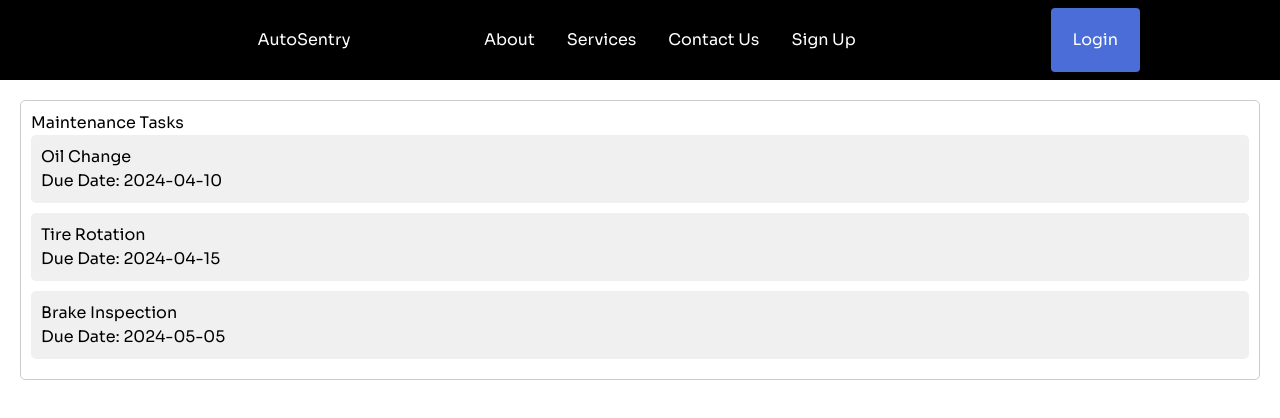
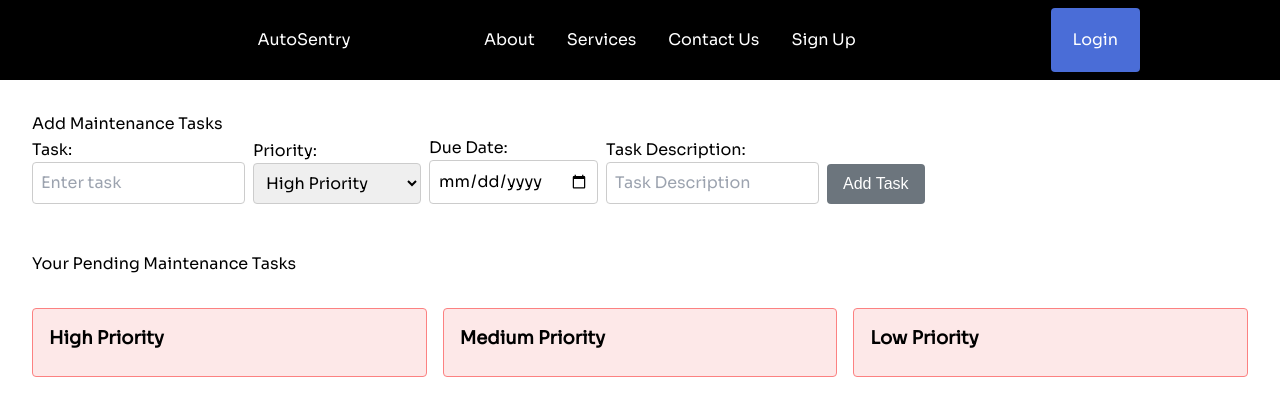
Before and after one commit to kalviumcommunity/S51_Akhil_Capstone_AutoSentry, a React (Vite) app in the folder frontend/Auto-Sentry/: page /maintenancetasks in a window 1280 px wide. Shown: the top 418 px of the page. Built offline with nearby package versions, Linux system fonts and the light colour scheme.

Commit message:
Created a Maintenance task Menu

```diff
--- a/frontend/Auto-Sentry/package.json
+++ b/frontend/Auto-Sentry/package.json
@@ -33,7 +33,7 @@
     "eslint-plugin-react": "^7.34.0",
     "eslint-plugin-react-hooks": "^4.6.0",
     "eslint-plugin-react-refresh": "^0.4.5",
-    "tailwindcss": "^3.4.1",
+    "tailwindcss": "^3.4.3",
     "vite": "^5.1.6"
   }
 }
--- /dev/null
+++ b/frontend/Auto-Sentry/src/pages/Maintenance Tasks/Action.css
@@ -0,0 +1,15 @@
+.action-container {
+    margin-top: 0.5rem;
+    display: flex;
+    justify-content: space-between;
+  }
+
+  .action-button {
+    width: 100%;
+    margin: 5px;
+    background-color: #6b7280;
+    color: #ffffff;
+    padding: 0.5rem;
+    border-radius: 0.25rem;
+    cursor: pointer;
+  }
--- /dev/null
+++ b/frontend/Auto-Sentry/src/pages/Maintenance Tasks/Action.jsx
@@ -0,0 +1,44 @@
+import React from "react";
+import './Action.css'; // Import the CSS file
+
+const Action = (props) => {
+  return (
+    <div className="action-container">
+      <button
+        className="action-button"
+        onClick={() =>
+          props.handleEditTask(
+            prompt("Edit task:", props.selectedTask.text),
+            prompt("Edit due date:", props.selectedTask.dueDate),
+            prompt("Edit description:", props.selectedTask.description)
+          )
+        }
+      >
+        Edit
+      </button>
+      <button
+        className="action-button"
+        onClick={() =>
+          props.handleChangePriority(
+            prompt("Enter new priority:", props.selectedTask.priority)
+          )
+        }
+      >
+        Change Priority
+      </button>
+      <button
+        className="action-button"
+        onClick={() => {
+          window.alert(
+            `Are you sure you want to delete the task with priority ${props.priority}?`
+          );
+          props.handleDeleteTask();
+        }}
+      >
+        Delete
+      </button>
+    </div>
+  );
+};
+
+export default Action;
--- /dev/null
+++ b/frontend/Auto-Sentry/src/pages/Maintenance Tasks/Layout.css
@@ -0,0 +1,23 @@
+.layout-container {
+    background-color: #fde8e8;
+    padding: 1rem;
+    border-radius: 0.25rem;
+    border: 1px solid #fc8181;
+  }
+
+  .layout-title {
+    font-size: 1.125rem;
+    font-weight: 600;
+    margin-bottom: 0.5rem;
+  }
+
+  .task-container {
+    background-color: #ffffff;
+    padding: 0.5rem;
+    border-radius: 0.25rem;
+    margin-bottom: 0.5rem;
+  }
+
+  .task-details {
+    cursor: pointer;
+  }
--- /dev/null
+++ b/frontend/Auto-Sentry/src/pages/Maintenance Tasks/Layout.jsx
@@ -0,0 +1,40 @@
+import React from "react";
+import Action from "./Action";
+import './Layout.css';
+
+function Layout(props) {
+  return (
+    <div className="layout-container">
+      <h2 className="layout-title">
+        {props.level} Priority
+      </h2>
+      {props.getTasksByPriority(props.level).map((task, index) => (
+        <div key={index} className="task-container">
+          <p
+            className="task-details"
+            onClick={() => props.setSelectedTask(task)}
+          >
+            <strong>{task.text}</strong>
+            <br />
+            <span>Due Date: {task.dueDate}</span>
+            <br />
+            <span>Description: {task.description}</span>
+          </p>
+          {props.selectedTask === task && (
+            <>
+              <Action
+                priority={props.level}
+                handleEditTask={props.handleEditTask}
+                handleChangePriority={props.handleChangePriority}
+                handleDeleteTask={props.handleDeleteTask}
+                selectedTask={props.selectedTask}
+              />
+            </>
+          )}
+        </div>
+      ))}
+    </div>
+  );
+}
+
+export default Layout;
--- a/frontend/Auto-Sentry/src/pages/Maintenance Tasks/Maintenancetasks.css
+++ /dev/null
@@ -1,15 +0,0 @@
-/* Maintenancetasks.css */
-
-.task-list-container {
-    margin: 20px;
-    padding: 10px;
-    border: 1px solid #ccc;
-    border-radius: 5px;
-  }
-
-  .task-item {
-    margin-bottom: 10px;
-    padding: 10px;
-    background-color: #f0f0f0;
-    border-radius: 5px;
-  }
--- a/frontend/Auto-Sentry/src/pages/Maintenance Tasks/Maintenancetasks.jsx
+++ b/frontend/Auto-Sentry/src/pages/Maintenance Tasks/Maintenancetasks.jsx
@@ -1,23 +1,15 @@
-import React from 'react';
-import './Maintenancetasks.css';
+import React from 'react'
+import TaskDashborad from './TaskDashboard';
+
+
 const Maintenancetasks = () => {
-  const tasks = [
-    { id: 1, name: 'Oil Change', dueDate: '2024-04-10' },
-    { id: 2, name: 'Tire Rotation', dueDate: '2024-04-15' },
-    { id: 3, name: 'Brake Inspection', dueDate: '2024-05-05' },
-  ];
+  return (
+    <>
+      <>
+        <TaskDashborad />
+      </>
+    </>
+  );
+}
 
-  return (
-    <div className="task-list-container">
-      <h1>Maintenance Tasks</h1>
-      {tasks.map(task => (
-        <div key={task.id} className="task-item">
-          <h3>{task.name}</h3>
-          <p>Due Date: {task.dueDate}</p>
-        </div>
-      ))}
-    </div>
-  );
-};
-
-export default Maintenancetasks;
+export default Maintenancetasks
--- /dev/null
+++ b/frontend/Auto-Sentry/src/pages/Maintenance Tasks/TaskDashboard.css
@@ -0,0 +1,50 @@
+.container {
+  padding: 2rem;
+}
+
+.task-input-section {
+  display: flex;
+  gap: 0.5rem;
+  align-items:flex-end;
+  font-family: Arial, sans-serif;
+
+}
+
+.task-input .input-field,
+.priority-select .select-field,
+.date-input .input-field,
+.description-input .input-field {
+  width: 100%;
+  border: 1px solid #ccc;
+  border-radius: 0.25rem;
+  padding: 0.5rem;
+}
+
+.submit-button {
+  display: inline-block;
+  padding: 0.5rem 1rem;
+  color: #fff;
+  background-color: #6c757d;
+  border-radius: 0.25rem;
+  text-decoration: none;
+}
+
+.task-list-section {
+  margin-top: 2rem;
+  color: #000;
+}
+
+.task-list-grid {
+  display: grid;
+  grid-template-columns: repeat(1, minmax(0, 1fr));
+}
+
+@media (min-width: 768px) {
+  .task-list-grid {
+    grid-template-columns: repeat(3, minmax(0, 1fr));
+  }
+}
+
+.task-list-grid {
+  gap: 1rem;
+}
--- /dev/null
+++ b/frontend/Auto-Sentry/src/pages/Maintenance Tasks/TaskDashboard.jsx
@@ -0,0 +1,177 @@
+import React, { useEffect, useState } from "react";
+import Layout from "./Layout";
+import "./TaskDashboard.css";
+
+const TaskDashboard = () => {
+  const [tasks, setTasks] = useState([]);
+  const [textInput, setTextInput] = useState("");
+  const [selectedPriority, setSelectedPriority] = useState("High");
+  const [selectedTask, setSelectedTask] = useState(null);
+  const [dueDate, setDueDate] = useState("");
+  const [taskDescription, setTaskDescription] = useState("");
+
+  useEffect(() => {
+    const storedTasks = localStorage.getItem("tasks");
+    if (storedTasks) {
+      setTasks(JSON.parse(storedTasks));
+    }
+  }, []);
+
+  useEffect(() => {
+    localStorage.setItem("tasks", JSON.stringify(tasks));
+  }, [tasks]);
+
+  const handleTextInputChange = (event) => {
+    setTextInput(event.target.value);
+  };
+
+  const handlePriorityChange = (event) => {
+    setSelectedPriority(event.target.value);
+  };
+
+  const handleDueDateChange = (event) => {
+    setDueDate(event.target.value);
+  };
+
+  const handleTaskDescriptionChange = (event) => {
+    setTaskDescription(event.target.value);
+  };
+
+  const handleTaskSubmit = () => {
+    if (textInput.trim() === "") {
+      return;
+    }
+
+    const newTask = {
+      text: textInput,
+      priority: selectedPriority,
+      dueDate: dueDate,
+      description: taskDescription,
+    };
+
+    setTasks([...tasks, newTask]);
+    setTextInput("");
+    setSelectedPriority("High");
+    setDueDate("");
+    setTaskDescription("");
+  };
+
+  const getTasksByPriority = (priority) => {
+    return tasks.filter((task) => task.priority === priority);
+  };
+
+  const handleEditTask = (editedText) => {
+    const updatedTasks = tasks.map((task) =>
+      task === selectedTask ? { ...task, text: editedText } : task
+    );
+    setTasks(updatedTasks);
+    setSelectedTask(null);
+  };
+
+  const handleChangePriority = (newPriority) => {
+    const updatedTasks = tasks.map((task) =>
+      task === selectedTask ? { ...task, priority: newPriority } : task
+    );
+    setTasks(updatedTasks);
+    setSelectedTask(null);
+  };
+
+  const handleDeleteTask = () => {
+    const updatedTasks = tasks.filter((task) => task !== selectedTask);
+    setTasks(updatedTasks);
+    setSelectedTask(null);
+  };
+
+  return (
+    <div className="container">
+        <h1>Add Maintenance Tasks</h1>
+      <div className="task-input-section">
+        <div className="task-input">
+        <h4>Task:</h4>
+          <input
+            type="text"
+            value={textInput}
+            onChange={handleTextInputChange}
+            className="input-field"
+            placeholder="Enter task"
+          />
+        </div>
+        <div className="priority-select">
+        <h4>Priority:</h4>
+          <select
+            value={selectedPriority}
+            onChange={handlePriorityChange}
+            className="select-field"
+          >
+            <option value="High">High Priority</option>
+            <option value="Medium">Medium Priority</option>
+            <option value="Low">Low Priority</option>
+          </select>
+        </div>
+        <div className="date-input">
+        <h4>Due Date:</h4>
+          <input
+            type="date"
+            value={dueDate}
+            onChange={handleDueDateChange}
+            className="input-field"
+            placeholder="Due Date"
+          />
+        </div>
+        <div className="description-input">
+        <h4>Task Description:</h4>
+          <input
+            type="text"
+            value={taskDescription}
+            onChange={handleTaskDescriptionChange}
+            className="input-field"
+            placeholder="Task Description"
+          />
+        </div>
+        <button onClick={handleTaskSubmit} className="submit-button">
+          Add Task
+        </button>
+      </div>
+      <br/>
+      <br/>
+
+      <h2>Your Pending Maintenance Tasks</h2>
+      <div className="task-list-section">
+        <div className="task-list-grid">
+          {/* High Priority */}
+          <Layout
+            getTasksByPriority={getTasksByPriority}
+            setSelectedTask={setSelectedTask}
+            selectedTask={selectedTask}
+            handleEditTask={handleEditTask}
+            handleChangePriority={handleChangePriority}
+            handleDeleteTask={handleDeleteTask}
+            level="High"
+          />
+          {/* Medium Priority */}
+          <Layout
+            getTasksByPriority={getTasksByPriority}
+            setSelectedTask={setSelectedTask}
+            selectedTask={selectedTask}
+            handleEditTask={handleEditTask}
+            handleChangePriority={handleChangePriority}
+            handleDeleteTask={handleDeleteTask}
+            level="Medium"
+          />
+          {/* Low Priority */}
+          <Layout
+            getTasksByPriority={getTasksByPriority}
+            setSelectedTask={setSelectedTask}
+            selectedTask={selectedTask}
+            handleEditTask={handleEditTask}
+            handleChangePriority={handleChangePriority}
+            handleDeleteTask={handleDeleteTask}
+            level="Low"
+          />
+        </div>
+      </div>
+    </div>
+  );
+};
+
+export default TaskDashboard;
```
Also changed, not shown: 1 other file (tests, documents, lock files or other folders).
